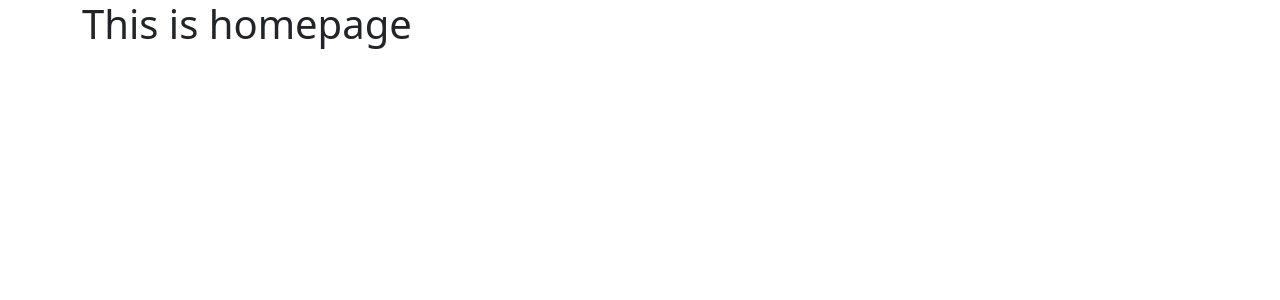
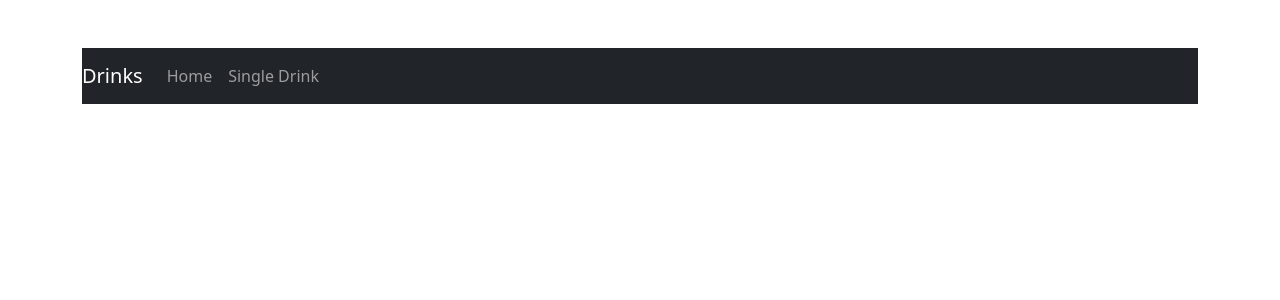
Before and after one commit to jeffreyriosjr/jeffreys-drinks-ts, a React (Create React App) app: page / in a window 1280 px wide. Shown: the top 300 px of the page. Built offline with nearby package versions, Linux system fonts and the light colour scheme.

Commit message:
pulling commit

```diff
--- a/src/components/Navbar.tsx
+++ b/src/components/Navbar.tsx
@@ -2,7 +2,7 @@ import {Link} from 'react-router-dom';
 
 const Navbar = () => {
     return (
-        <nav className="navbar navbar-expand-lg navbar-dark bg-dark">
+        <nav className="navbar navbar-expand-lg navbar-dark bg-dark mt-5">
             {/*logo*/}
             <Link to='/' className='navbar-brand'>Drinks</Link>
             {/*menu*/}
--- a/src/pages/Homepage.tsx
+++ b/src/pages/Homepage.tsx
@@ -1,9 +1,8 @@
-import React from 'react';
-const HomePage: React.FC = () => {
-    return(
-        <div>
-            <h1>This is homepage</h1>
-        </div>
+
+const HomePage = () => {
+    return (
+        <div></div>
     )
-}
+};
+
 export default HomePage;
--- a/src/routers/AppRouter.tsx
+++ b/src/routers/AppRouter.tsx
@@ -1,13 +1,18 @@
 import { Switch, Route } from 'react-router-dom';
 import Homepage from '../pages/Homepage';
+import  Navbar  from '../components/Navbar';
 
 const AppRouter = () => {
     return (
+
         <div className='container'>
+          <div>
+          <Navbar/>
           <Switch>
             <Route path='/' exact component={Homepage} />
             <Route/>
           </Switch>
+        </div>
         </div>
 
     );
```
